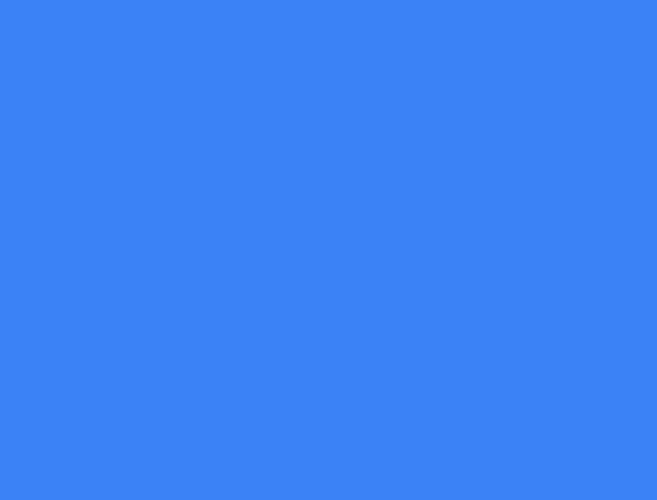
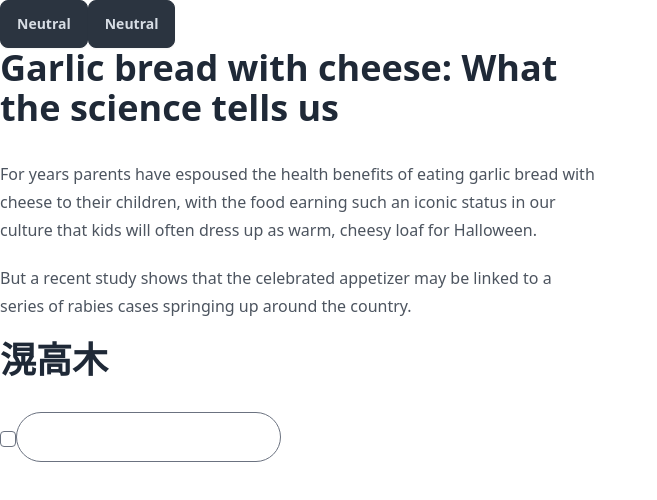
Before and after one commit to kouta-takagi/shopping-app-frontend, a Next.js app: page / in a window 1280 px wide. Shown: the top 500 px of the page, without its empty margins (0-657 px from the left). Built offline with nearby package versions, Linux system fonts and the light colour scheme.

Commit message:
便利なプラグインを導入

```diff
--- a/src/app/layout.tsx
+++ b/src/app/layout.tsx
@@ -26,7 +26,7 @@ export default function RootLayout({
   return (
     <html lang="en">
       <body
-        className={`${geistSans.variable} ${geistMono.variable} antialiased bg-blue-500`}
+        className={`${geistSans.variable} ${geistMono.variable} antialiased prose`}
       >
         {children}
       </body>
--- a/src/app/page.tsx
+++ b/src/app/page.tsx
@@ -2,7 +2,27 @@ export default function Home() {
   return (
     <>
       <header></header>
-      <div></div>
+      <div>
+        <button className=""></button>
+        <button className="btn btn-neutral">Neutral</button>
+        <button className="btn btn-neutral">Neutral</button>
+        <article>
+          <h1>Garlic bread with cheese: What the science tells us</h1>
+          <p>
+            For years parents have espoused the health benefits of eating garlic
+            bread with cheese to their children, with the food earning such an
+            iconic status in our culture that kids will often dress up as warm,
+            cheesy loaf for Halloween.
+          </p>
+          <p>
+            But a recent study shows that the celebrated appetizer may be linked
+            to a series of rabies cases springing up around the country.
+          </p>
+          <h1>滉高木</h1>
+          <input type="checkbox" className="rounded text-pink-500" />
+          <input type="email" class="form-input rounded-full px-4 py-3" />
+        </article>
+      </div>
       <footer></footer>
     </>
   );
--- a/tailwind.config.ts
+++ b/tailwind.config.ts
@@ -14,6 +14,10 @@ const config: Config = {
       },
     },
   },
-  plugins: [],
+  plugins: [
+    require("daisyui"),
+    require("@tailwindcss/typography"),
+    require("@tailwindcss/forms"),
+  ],
 };
 export default config;
```
Also changed, not shown: package.json (+8 -5 lines), 1 other file (tests, documents, lock files or other folders).
